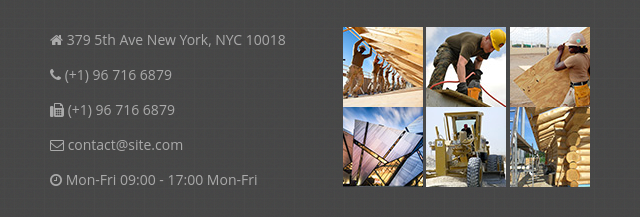
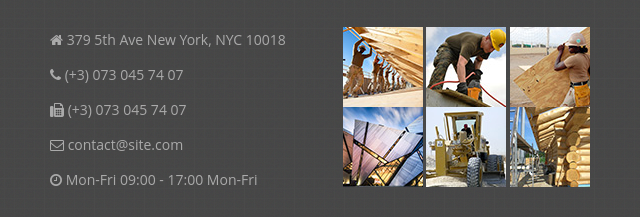
Before and after one commit to AleksandrGunko/aleksandrgunko.github.io, a plain HTML site: page index.html in a window 1280 px wide. Shown: the part 4038-4255 px from the top of the page, 605-1245 px from the left. Drawn offline with nearby package versions, Linux system fonts and the light colour scheme.

Commit message:
change call number

```diff
--- a/index.html
+++ b/index.html
@@ -502,8 +502,8 @@
 						<h4>Contact Us</h4>
 						<div class="textwidget">
 							<p><i class="fa fa-home"></i> 379 5th Ave  New York, NYC 10018</p>
-							<p><i class="fa fa-phone"></i> (+1) 96 716 6879</p>
-							<p><i class="fa fa-fax"></i> (+1) 96 716 6879</p>
+							<p><i class="fa fa-phone"></i> (+3) 073 045 74 07</p>
+							<p><i class="fa fa-fax"></i> (+3) 073 045 74 07</p>
 							<p><i class="fa fa-envelope-o"></i> contact@site.com</p>
 							<p><i class="fa fa-clock-o"></i> Mon-Fri 09:00 - 17:00 Mon-Fri</p>
 						</div>
```
